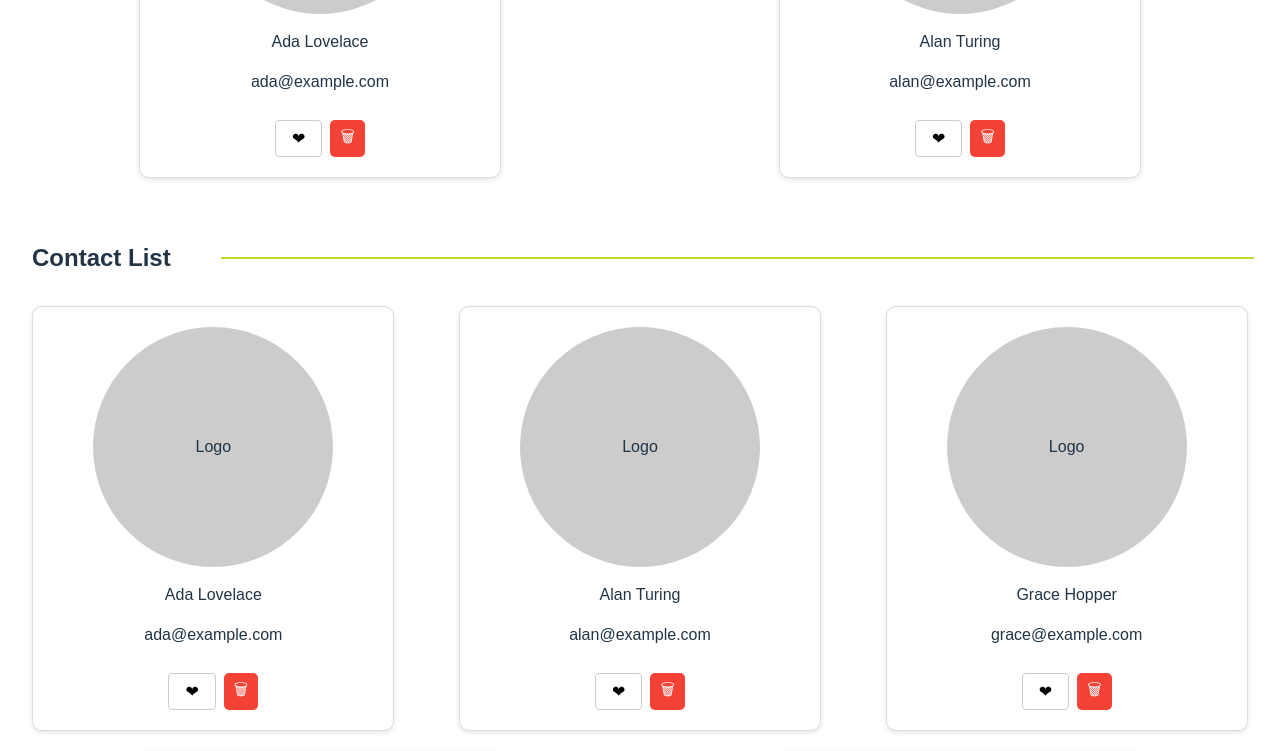
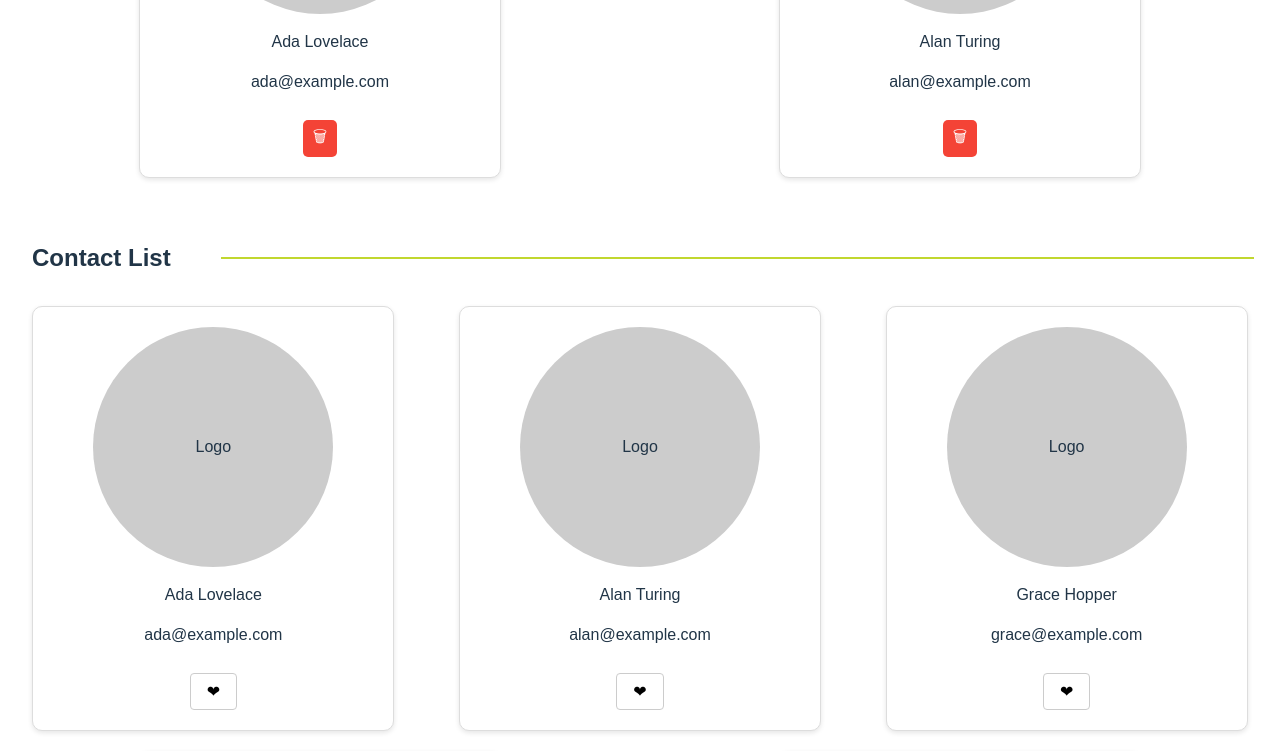
Before and after one commit to fabo0822/contacts-web-app, a React (Vite) app: page / in a window 1280 px wide. Shown: the part 420-1171 px from the top of the page. Built offline with nearby package versions, Linux system fonts and the light colour scheme.

Commit message:
feat(overview): show only unfavorite action in favorites section

```diff
--- a/src/components/Overview.jsx
+++ b/src/components/Overview.jsx
@@ -1,6 +1,6 @@
 import FavoriteCard from './FavoriteCard';
 
-function Overview({ favorites, contactList, onToggleFavorite, onRemove }) {
+function Overview({ favorites, contactList, onToggleFavorite, onUnfavorite }) {
   return (
     <div className="section">
       <div className="favorites-header">
@@ -14,8 +14,7 @@ function Overview({ favorites, contactList, onToggleFavorite, onRemove }) {
             key={c.id}
             fullName={`${c.firstName} ${c.lastName}`}
             email={c.email}
-            onToggleFavorite={() => onToggleFavorite(c.id)}
-            onRemove={() => onRemove(c.id)}
+            onRemove={() => onUnfavorite(c.id)}
           />
         ))}
       </div>
@@ -32,7 +31,6 @@ function Overview({ favorites, contactList, onToggleFavorite, onRemove }) {
             fullName={`${c.firstName} ${c.lastName}`}
             email={c.email}
             onToggleFavorite={() => onToggleFavorite(c.id)}
-            onRemove={() => onRemove(c.id)}
           />
         ))}
       </div>
```
